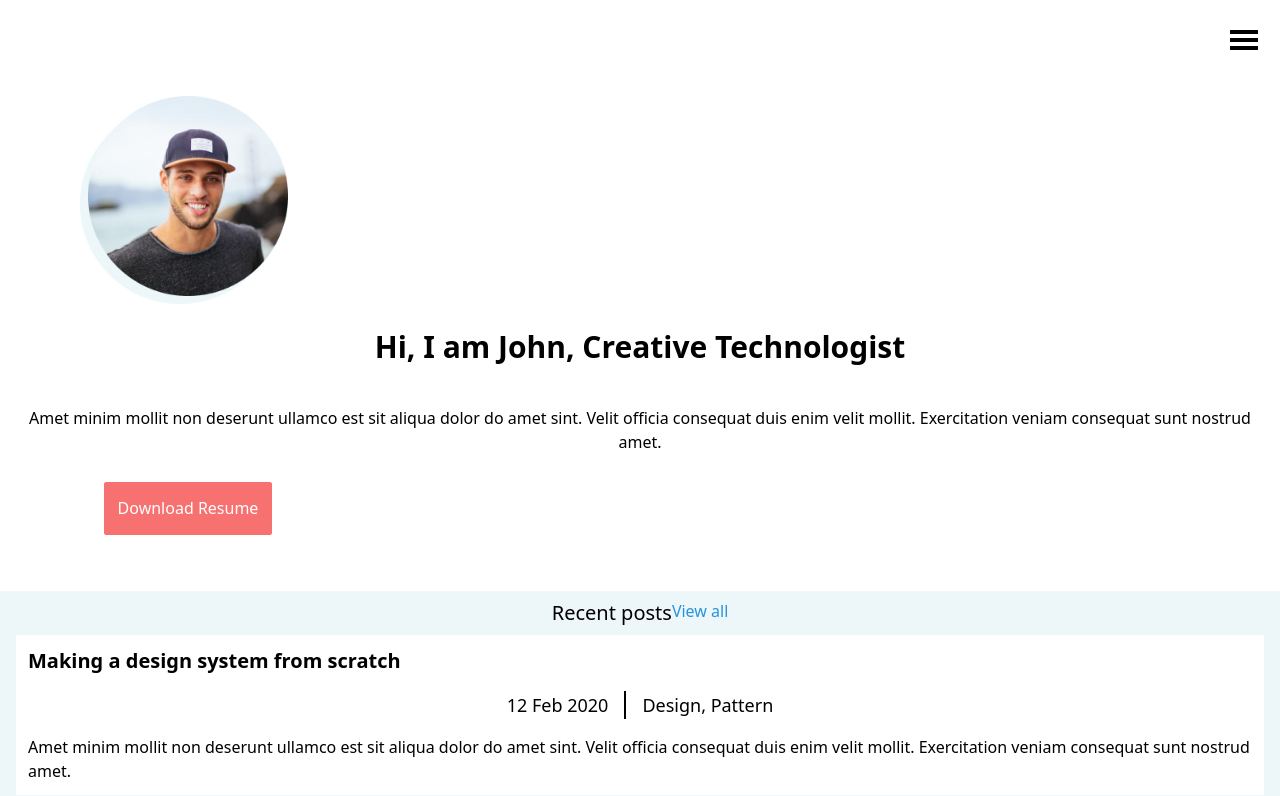
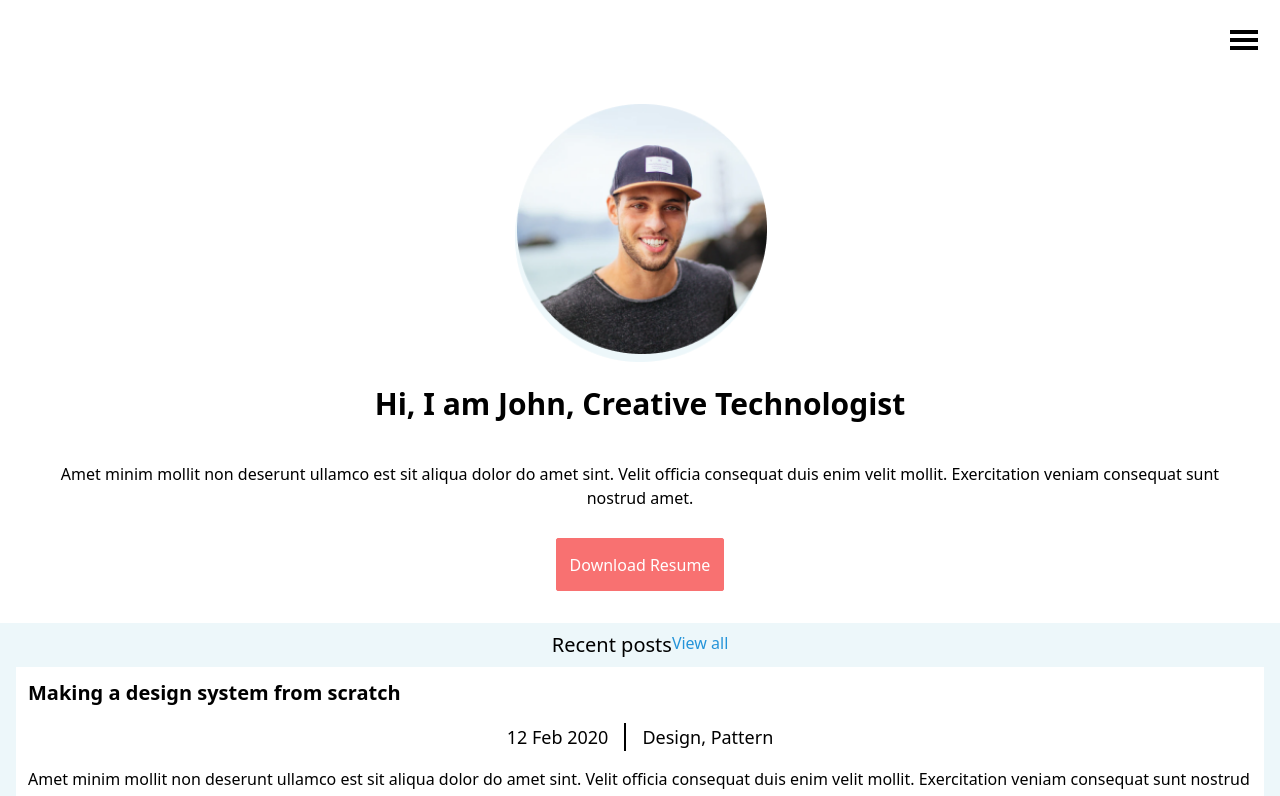
Before and after one commit to Immatechy1/Portfolio-App, a Next.js app: page / in a window 1280 px wide. Shown: the top 796 px of the page. Built offline with nearby package versions, Linux system fonts and the light colour scheme.

Commit message:
modify changes

```diff
--- a/pages/work-details/index.tsx
+++ b/pages/work-details/index.tsx
@@ -2,7 +2,6 @@ import type { NextPage } from "next";
 import React from "react";
 
 import BasePageLayout from "@/src/components/Layout/BasePageLayout";
-import Works from "@/src/components/organisms/Works/works";
 import WorkDetails from "@/src/components/organisms/WorkDetails/WorkDetails";
 
 const WorksPage: NextPage = () => {
--- a/src/componentData/Navbar/Navbar.tsx
+++ b/src/componentData/Navbar/Navbar.tsx
@@ -19,13 +19,16 @@ const Navbar = () => {
             open ? "block" : "hidden"
           } bigLaptop:flex items-center mb-10 text-xl justify-end h-16 leading-10 bigLaptop:space-x-16  text-black font-medium`}
         >
-          <Link href="/works ">
+          <Link href="/">
+            <p className="hover:text-blue-300 ">Home</p>
+          </Link>
+          <Link href="/works">
             <p className="hover:text-blue-300 ">Works</p>
           </Link>
           <Link href="/blog">
             <h1 className="hover:text-blue-300">Blog</h1>
           </Link>
-          <Link href="/contact">
+          <Link href="#">
             <h1 className="hover:text-blue-300">Contact</h1>
           </Link>
         </div>
--- a/src/components/organisms/Blog/blog.tsx
+++ b/src/components/organisms/Blog/blog.tsx
@@ -3,7 +3,7 @@ import React from "react";
 
 const Blog = () => {
   return (
-    <div className="pl-5 bigLaptop:pl-40 pr-5 bigLaptop:pr-40 pt-4 bigLaptop:pt-6">
+    <div className="px-5 bigLaptop:px-40 pt-4 bigLaptop:pt-6">
       <div className="">
         <h1 className="font-bold text-3xl bigLaptop:text-5xl">Blog</h1>
       </div>
--- a/src/components/organisms/LandingPage/FeaturedWorks.tsx
+++ b/src/components/organisms/LandingPage/FeaturedWorks.tsx
@@ -19,7 +19,7 @@ const FeaturedWorksData = [
 
 const FeaturedWorks = () => {
   return (
-    <div className="pl-8 bigLaptop:pl-40 pr-8 bigLaptop:pr-40 pt-6 pb-10">
+    <div className="px-8 bigLaptop:px-40 pt-6 pb-10">
       <div className="flex justify-center bigLaptop:justify-start font-normal ">
         <p className="text-xl font-normal">Featured works</p>
       </div>
--- a/src/components/organisms/LandingPage/HeroTitle.tsx
+++ b/src/components/organisms/LandingPage/HeroTitle.tsx
@@ -17,9 +17,9 @@ const HeroTitleData = [
 
 const HeroTitle = () => {
   return (
-    <div className="grid bigLaptop:flex">
-      <div className="mt-6 bigLaptop:mt-28 ml-6 bigLaptop:ml-40 mr-6 bigLaptop: mr-10">
-        <h1 className="text-3xl bigLaptop:text-5xl text-center bigLaptop:text-left font-bold leading-tight">
+    <div className="grid bigLaptop:flex px-10 bigLaptop:px-40 bigLaptop:space-x-96">
+      <div className="mt-6 bigLaptop:mt-12">
+        <h1 className="text-3xl bigLaptop:text-5xl text-center bigLaptop:text-left font-bold">
           Hi, I am John, Creative Technologist
         </h1>
         <div className="mt-10 text-center bigLaptop:text-left font-normal test-base bigLaptop:test-lg leading-6">
@@ -28,7 +28,7 @@ const HeroTitle = () => {
           veniam consequat sunt nostrud amet.
         </div>
 
-        <div className="ml-20 bigLaptop:ml-0 mb-14 mt-7">
+        <div className="flex justify-center bigLaptop:justify-start bigLaptop:mb-14 mb-8 mt-7">
           <CustomButton
             customClass="bg-Red-400 rounded-sm border-Red-400 text-white"
             handleClick={() => {}}
@@ -39,19 +39,19 @@ const HeroTitle = () => {
         </div>
       </div>
 
-      <div className="order-first bigLaptop:order-none relative mt-4 bigLaptop:mt-24 ml-20 bigLaptop:mr-40 bigLaptop:ml-40 bigLaptop:w-[400px] ">
+      <div className="relative order-first flex bigLaptop:grid justify-center bigLaptop:justify-end mt-6 bigLaptop:mt-10 bigLaptop:order-none bigLaptop:w-[600px]">
         <Image
-          className="absolute ml-1 bigLaptop: ml-2 "
-          height={200}
+          className="absolute ml-1 bigLaptop:ml-2"
+          height={250}
           src={HeroTitleData[0].url}
-          width={200}
+          width={250}
           alt={""}
         />
         <Image
           className="mt-2 bigLaptop:mt-3"
-          height={200}
+          height={250}
           src={HeroTitleData[1].url}
-          width={200}
+          width={250}
           alt={""}
         />
       </div>
--- a/src/components/organisms/LandingPage/RecentPost.tsx
+++ b/src/components/organisms/LandingPage/RecentPost.tsx
@@ -2,7 +2,7 @@ import React from "react";
 
 const RecentPost = () => {
   return (
-    <div className="bg-SkyBlue-300  bigLaptop:pl-40  bigLaptop:pr-40 pt-2 bigLaptop:pt-4 pb-4 bigLaptop:pb-10">
+    <div className="bg-SkyBlue-300  bigLaptop:px-40  pt-2 bigLaptop:pt-4 pb-4 bigLaptop:pb-10">
       <div className="flex justify-center bigLaptop:justify-between font-normal">
         <p className="text-xl">Recent posts</p>
         <p className="hidden smallLaptop:grid text-base text-Blue-200">
--- a/src/components/organisms/WorkDetails/WorkDetails.tsx
+++ b/src/components/organisms/WorkDetails/WorkDetails.tsx
@@ -20,13 +20,13 @@ const WorkDetailsData = [
 
 const WorkDetails = () => {
   return (
-    <div className="pl-5 bigLaptop:pl-80 pr-5 bigLaptop:pr-40 pb-4 bigLaptop:pb-8 pt-4 bigLaptop:pt-6">
+    <div className="px-5 bigLaptop:px-40 pb-4 bigLaptop:pb-8 pt-4 bigLaptop:pt-6">
       <div className="">
         <h1 className="text-3xl font-bold flex text-center justify-start">
           Designing Dashboards with usability in mind
         </h1>
       </div>
-      <div className="flex justify-start rounded-sm   mt-8 bigLaptop: mt-6">
+      <div className="flex justify-start rounded-sm mt-8 bigLaptop: mt-6">
         <button className="bg-Red-400 text-white text-xl  rounded-full w-24 h-8 bigLaptop:w-20 mr-4 ">
           2020
         </button>
--- a/src/components/organisms/Works/works.tsx
+++ b/src/components/organisms/Works/works.tsx
@@ -1,6 +1,6 @@
 import Image from "next/image";
 import Link from "next/link";
-import React, { useState } from "react";
+
 
 const FeaturedWorksData = [
   {
@@ -22,10 +22,10 @@ const FeaturedWorksData = [
   },
 ];
 
-const Works = () => {
+const Work = () => {
 
   return (
-    <div className="bigLaptop:pl-40 pl-8 pr-8 bigLaptop:pr-40 pt-6 pb-10">
+    <div className="px-8 bigLaptop:px-40 pt-6 pb-10">
       <div className="font-normal">
         <p className="text-3xl bigLaptop: text-5xl font-black">Works</p>
       </div>
@@ -153,4 +153,4 @@ const Works = () => {
   );
 };
 
-export default Works;
+export default Work;
```
